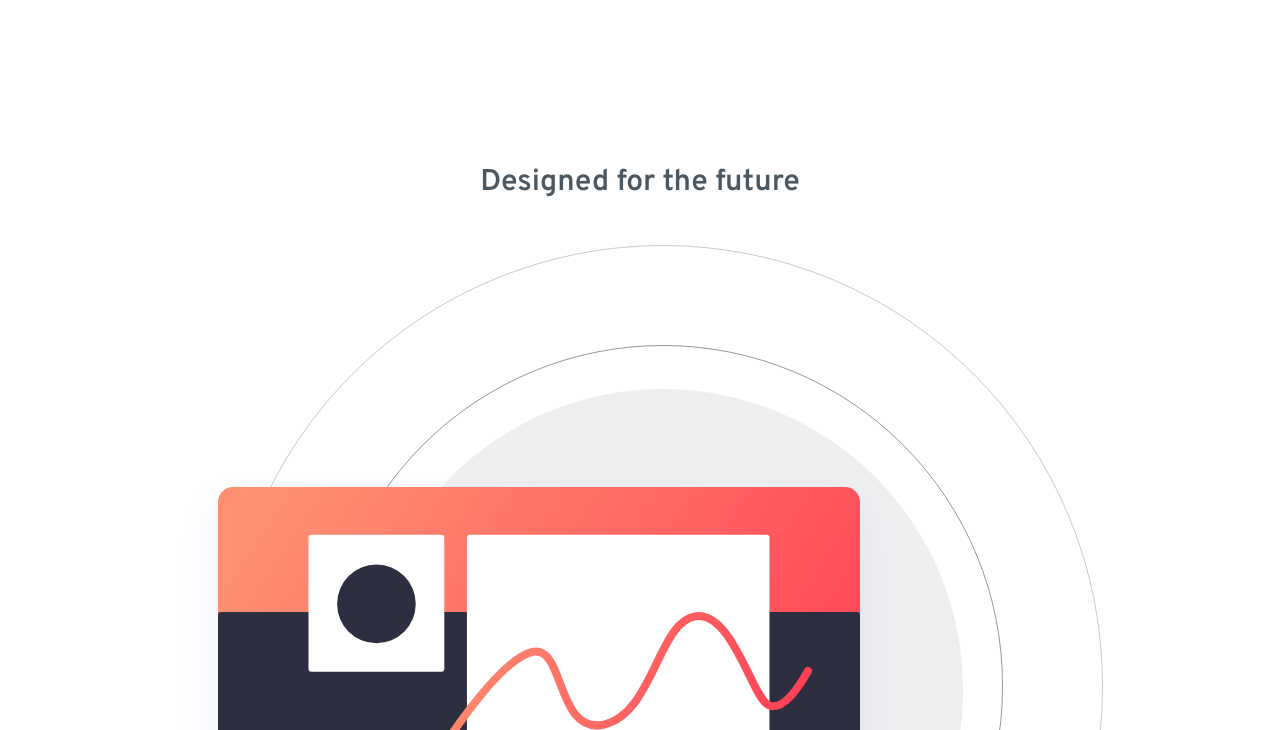
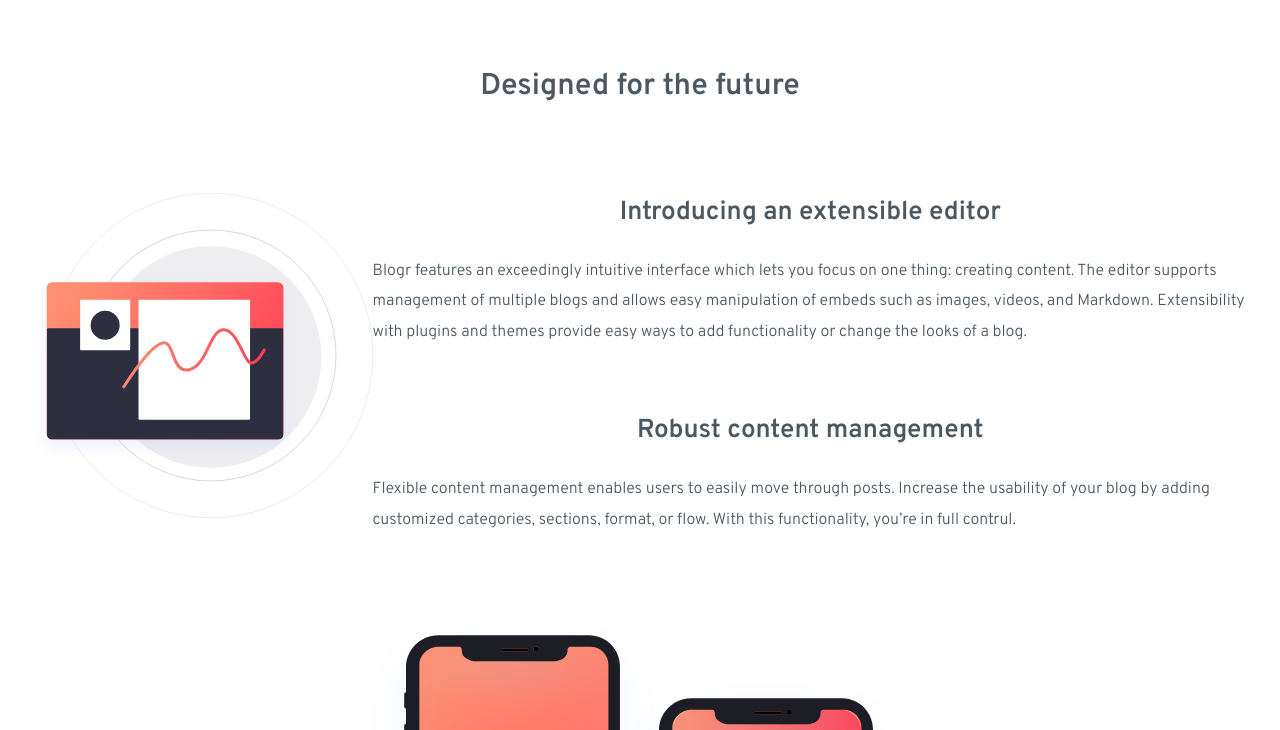
Before and after one commit to mmcampbell04/FEM-Blogr-LandingPage, a website built with Parcel: page src/index.html in a window 1280 px wide. Shown: the part 570-1300 px from the top of the page. Built offline with nearby package versions, Linux system fonts and the light colour scheme.

Commit message:
main section on mobile finish

```diff
--- /dev/null
+++ b/src/scss/components/_hero.scss
@@ -0,0 +1,44 @@
+@use "../utils/" as *;
+@use "../node_modules/sass-rem" as rem;
+
+.hero {
+  margin-top: 16rem;
+  color: var(--white-text);
+  background: linear-gradient(
+    var(--background-gradient-body1),
+    var(--background-gradient-body2)
+  );
+  border-radius: 0px 100px 0px 100px;
+
+  @include breakpoint-up(medium) {
+    margin-top: 20rem;
+  }
+
+  &__content {
+    background-image: url(../images/bg-pattern-circles.svg);
+    background-repeat: no-repeat;
+    background-size: 163%;
+    background-position: 50% -240px;
+    border-radius: 0px 100px 0px 100px;
+  }
+
+  &__image {
+    max-height: 12rem;
+    > img {
+      position: relative;
+      top: -200px;
+
+      @include breakpoint-up(medium) {
+        top: -285px;
+      }
+    }
+  }
+
+  &__text {
+    padding: 0 2rem 4rem 2rem;
+
+    @include breakpoint-up(medium) {
+      margin: 5.5rem 2rem 0 2rem;
+    }
+  }
+}
--- a/src/scss/components/_index.scss
+++ b/src/scss/components/_index.scss
@@ -1,4 +1,6 @@
 @forward "navbar";
 @forward "header";
 @forward "buttons";
-@forward "main";
+@forward "hero";
+@forward "footer";
+@forward "sections";
--- /dev/null
+++ b/src/scss/components/_sections.scss
@@ -0,0 +1,71 @@
+@use "../utils/" as *;
+@use "../node_modules/sass-rem" as rem;
+
+.section {
+  margin-top: 4rem;
+
+  @include breakpoint-up(medium) {
+    margin: 4rem 2rem 0 2rem;
+  }
+
+  &__content {
+    margin-top: 3rem;
+
+    @include breakpoint-up(medium) {
+      margin-top: 0;
+    }
+    @include breakpoint-up(large) {
+      display: flex;
+      margin-top: 1.25rem;
+    }
+
+    &--editor {
+      margin-top: 2rem;
+    }
+  }
+
+  &__image {
+    margin-top: 4rem;
+    &--editor {
+      @include images-onmobile;
+      margin-top: 0;
+      background-image: url(../images/illustration-editor-mobile.svg);
+
+      @include breakpoint-up(medium) {
+        margin-top: 4rem;
+        @include images-onpad;
+      }
+
+      @include breakpoint-up(large) {
+        order: 2;
+        height: 30rem;
+        min-width: 50%;
+        background-image: url(../images/illustration-editor-desktop.svg);
+        // background-repeat: no-repeat;
+        // background-size: cover;
+        background-position: -225% 0%;
+      }
+    }
+
+    &--laptop {
+      @include images-onmobile;
+      background-image: url(../images/illustration-laptop-mobile.svg);
+
+      @include breakpoint-up(medium) {
+        @include images-onpad;
+      }
+    }
+  }
+
+  &__text {
+    margin-top: 0;
+
+    > h4 {
+      margin: 2rem 3.5rem 0 3.5rem;
+
+      @include breakpoint-up(medium) {
+        margin-top: 4rem;
+      }
+    }
+  }
+}
--- a/src/scss/utils/_breakpoints.scss
+++ b/src/scss/utils/_breakpoints.scss
@@ -1,10 +1,10 @@
 // BREAKPOINTS
 
-// 640px, 1024px, 1400px
+// 767px, 976px, 1024px
 $breakpoints-up: (
-  "medium": "61em",
-  "large": "64em",
-  "xlarge": "87.5em",
+  "medium": "48em",
+  "large": "61em",
+  "xlarge": "64em",
 );
 
 // 639px, 1023px, 1399px
```
